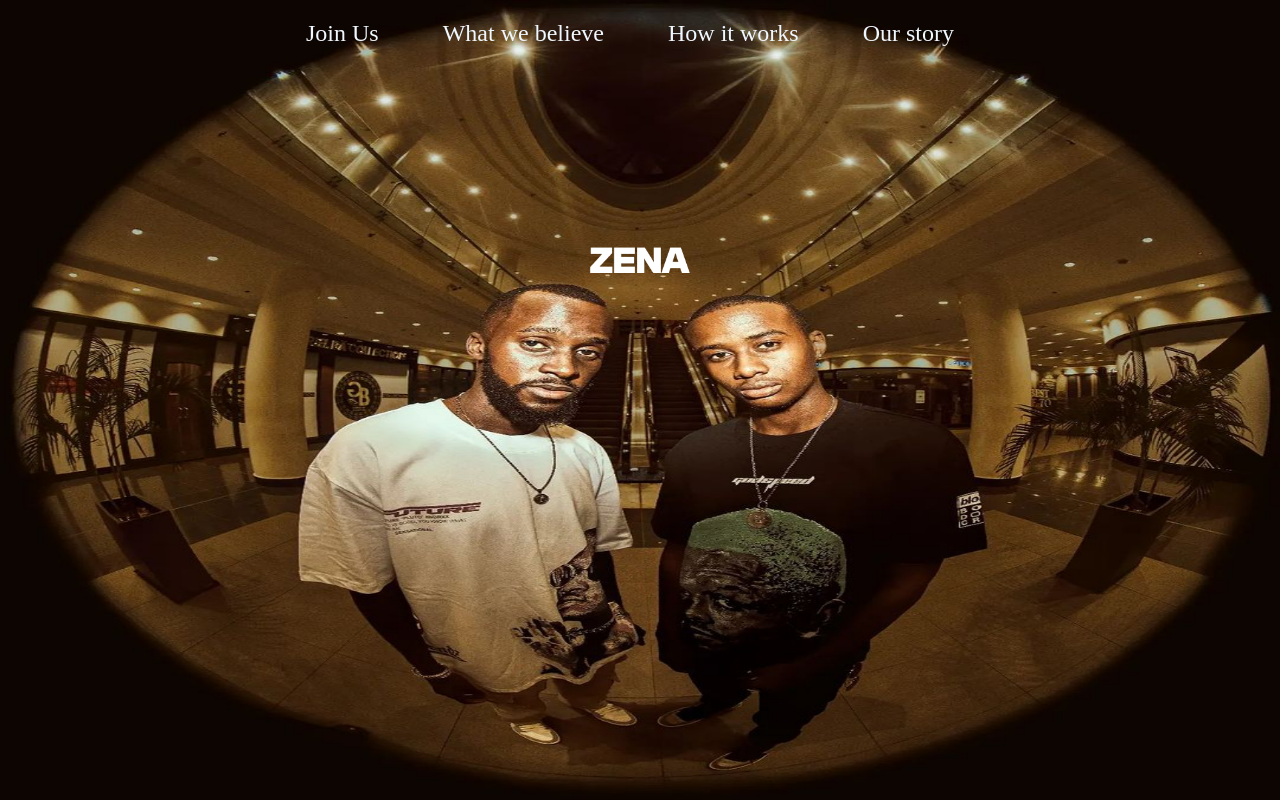
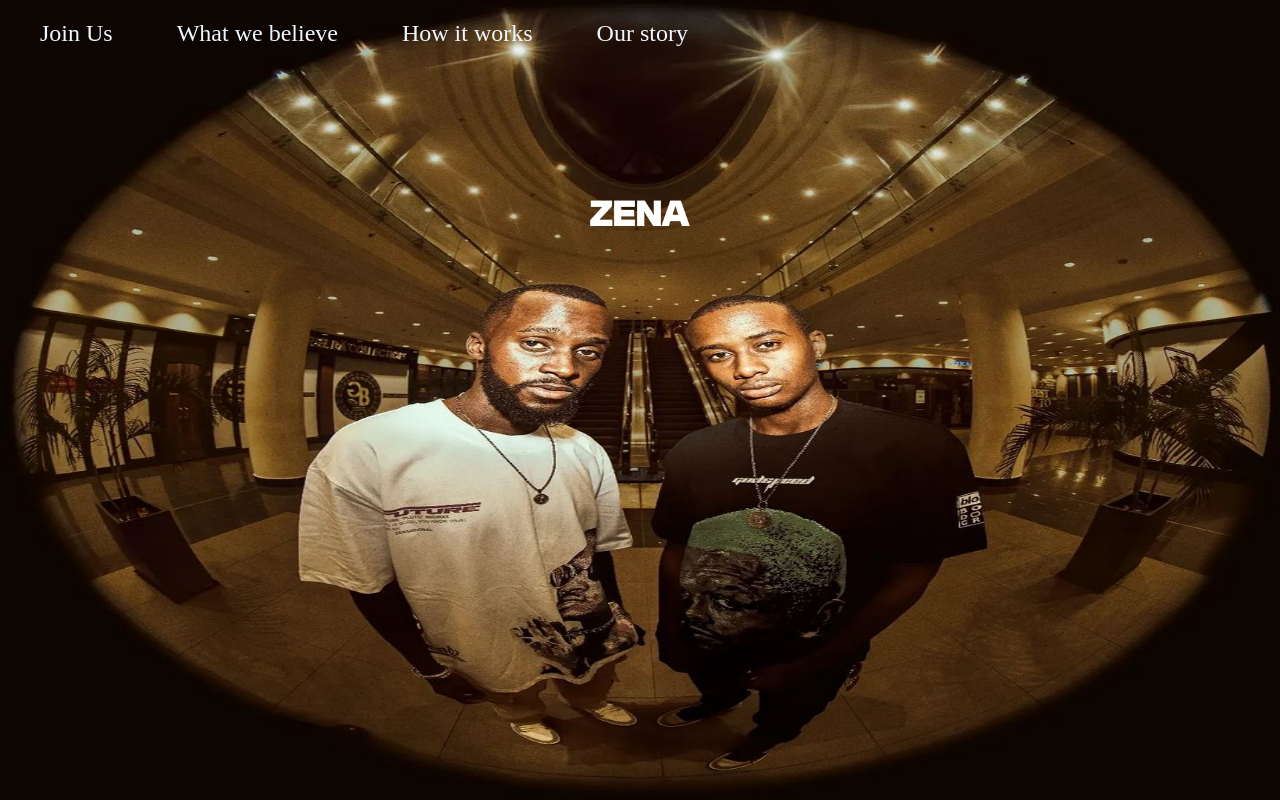
Before and after one commit to HassanKulu/wad_c, a PHP site: page / in a window 1280 px wide. Run offline with PHP 8.4, Linux system fonts and the light colour scheme.

Commit message:
styling error fixed inside the link tags for each page

```diff
--- a/how.html
+++ b/how.html
@@ -4,7 +4,7 @@
     <meta charset="UTF-8">
     <meta name="viewport" content="width=device-width, initial-scale=1.0">
     <title>How It Works - GenZ Society</title>
-    <link rel="stylesheet" href="/styles/how.css">
+    <link rel="stylesheet" href="./styles/how.css">
 </head>
 <body>
     <div class="nav-links">
--- a/index.html
+++ b/index.html
@@ -5,10 +5,10 @@
     <meta http-equiv="X-UA-Compatible" content="IE=edge">
     <meta name="viewport" content="width=device-width, initial-scale=1.0">
     <title>Document</title>
-    <link rel="stylesheet" href="/styles/index.css">
+    <link rel="stylesheet" href="./styles/index.css">
 </head>
 <body>
-    <img src="/images/background.jpg" alt="Background Image" class="background-img">
+    <img src="./images/background.jpg" alt="Background Image" class="background-img">
     <div class="nav-links">
         <a href="join.html">Join Us</a>
         <a href="believe.html">What we believe</a>
@@ -16,7 +16,7 @@
         <a href="story.html">Our story</a>
     </div>
     <div class="header">
-        <img src="/images/logo.png" alt="logo" style="max-width: 100px; height: auto;">
+        <img src="./images/logo.png" alt="logo" style="max-width: 100px; height: auto;">
     </div>
 </body>
 </html>
--- a/join.html
+++ b/join.html
@@ -4,7 +4,7 @@
     <meta charset="UTF-8">
     <meta name="viewport" content="width=device-width, initial-scale=1.0">
     <title>Document</title>
-    <link rel="stylesheet" href="/styles/join.css">
+    <link rel="stylesheet" href="./styles/join.css">
 </head>
 <body>
     <div class="nav-links">
--- a/signup.html
+++ b/signup.html
@@ -4,7 +4,7 @@
     <meta charset="UTF-8">
     <meta name="viewport" content="width=device-width, initial-scale=1.0">
     <title>Whitelist Registration</title>
-    <link rel="stylesheet" href="/styles/signup.css">
+    <link rel="stylesheet" href="./styles/signup.css">
 </head>
 <body>
     <div class="nav-links">
--- a/story.html
+++ b/story.html
@@ -4,7 +4,7 @@
     <meta charset="UTF-8">
     <meta name="viewport" content="width=device-width, initial-scale=1.0">
     <title>Document</title>
-    <link rel="stylesheet" href="/styles/story.css">
+    <link rel="stylesheet" href="./styles/story.css">
 </head>
 <body>
     <div class="nav-links">
--- a/styles/index.css
+++ b/styles/index.css
@@ -1,15 +1,7 @@
 body {
     margin: 0;
     padding: 0;
-    display: flex;
-    flex-direction: column;
-    justify-content: center;
-    align-items: center;
-    position: relative;
-}
-
-.header {
-    margin-top: 200px;
+    position: relative; /* Make sure body is relative for absolute positioning */
 }
 
 .background-img {
@@ -22,7 +14,10 @@ body {
 }
 
 .nav-links {
-    margin-top: 20px;
+    position: absolute;
+    top: 20px;
+    left: 20px;
+    z-index: 1; /* Ensure the nav links are on top */
 }
 
 .nav-links a {
@@ -32,3 +27,11 @@ body {
     margin-right: 20px;
     text-decoration: none;
 }
+
+.header {
+    position: absolute;
+    top: 200px;
+    left: 50%; /* Center the logo horizontally */
+    transform: translateX(-50%); /* Center the logo horizontally */
+    z-index: 1; /* Ensure the logo is on top */
+}
--- a/success.html
+++ b/success.html
@@ -4,7 +4,7 @@
     <meta charset="UTF-8">
     <meta name="viewport" content="width=device-width, initial-scale=1.0">
     <title>Waitlist Registration Success</title>
-    <link rel="stylesheet" href="/styles/success.css">
+    <link rel="stylesheet" href="./styles/success.css">
 </head>
 <body>
     <div class="nav-links">
```
